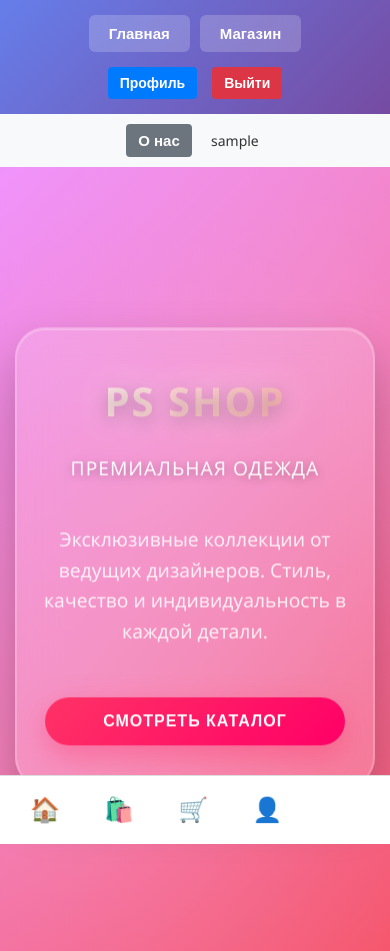
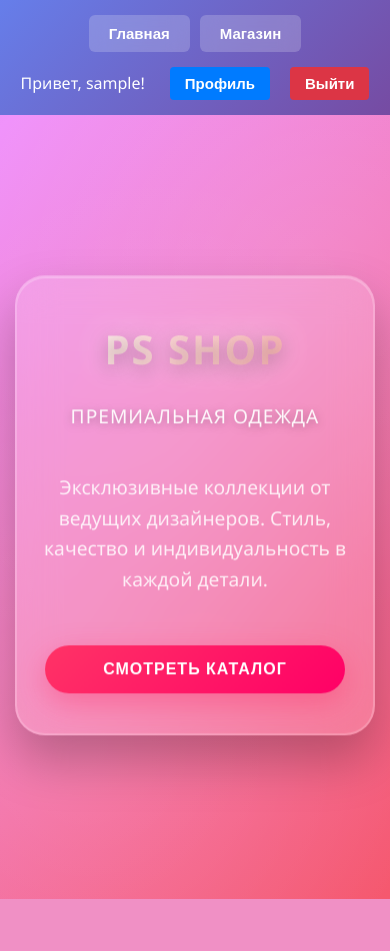
Before and after one commit to Kozeev21/PS-SHOP, a Flask app: page / in a window 390 px wide. After the commit the page ends 899 px from the top, so only its background shows below. Run offline with Flask 3, Linux system fonts and the light colour scheme; the visitor is signed in with stand-in values (Sample User, id 1).

Commit message:
Добавил адаптивность для мобилок

```diff
--- a/templates/base.html
+++ b/templates/base.html
@@ -1,47 +1,35 @@
 <!DOCTYPE html>
-<html lang="ru">
+<html>
 <head>
     <meta charset="UTF-8">
-    <meta name="viewport" content="width=device-width, initial-scale=1.0, maximum-scale=1.0, user-scalable=no">
-    <meta name="apple-mobile-web-app-capable" content="yes">
-    <meta name="apple-mobile-web-app-status-bar-style" content="black-translucent">
-    <meta name="theme-color" content="#667eea">
+    <meta name="viewport" content="width=device-width, initial-scale=1.0">
     <title>Магазин одежды</title>
     <!-- ПРАВИЛЬНЫЙ ПУТЬ К CSS -->
     <link rel="stylesheet" href="{{ url_for('static', filename='style.css') }}">
-    <style>
-        /* Инлайн стили для быстрой загрузки */
-        .mobile-only { display: none; }
-        @media (max-width: 768px) {
-            .desktop-only { display: none !important; }
-            .mobile-only { display: block !important; }
-        }
-    </style>
 </head>
 <body>
     <div id="top-bar">
         <div id="menu">
             <button class="main-page" onclick="window.location.href='/'">Главная</button>
             <button class="shop-page" onclick="window.location.href='/shop'">Магазин</button>
-            <button class="about-page desktop-only" onclick="window.location.href='/about'">О нас</button>
         </div>
 
         <div id="user-section">
             {% if session.get('user_id') %}
-                <span style="margin-right: 10px; font-size: 14px;" class="desktop-only">
+                <span style="margin-right: 15px;">
                     Привет, {{ session.get('user_name', 'Пользователь') }}!
                 </span>
-                <button onclick="window.location.href='/profile'" style="margin-right: 5px; background-color: #007bff; color: white; padding: 8px 12px; border-radius: 4px; border: none; cursor: pointer; font-size: 14px;">
+                <button onclick="window.location.href='/profile'" style="margin-right: 10px; background-color: #007bff; color: white; padding: 8px 15px; border-radius: 4px; border: none; cursor: pointer;">
                     Профиль
                 </button>
-                <button onclick="window.location.href='/logout'" style="background-color: #dc3545; color: white; padding: 8px 12px; border-radius: 4px; border: none; cursor: pointer; font-size: 14px;">
+                <button onclick="window.location.href='/logout'" style="background-color: #dc3545; color: white; padding: 8px 15px; border-radius: 4px; border: none; cursor: pointer;">
                     Выйти
                 </button>
             {% else %}
-                <button onclick="window.location.href='/login'" style="margin-right: 5px; background-color: #007bff; color: white; padding: 8px 12px; border-radius: 4px; border: none; cursor: pointer; font-size: 14px;">
+                <button onclick="window.location.href='/login'" style="margin-right: 10px; background-color: #007bff; color: white; padding: 8px 15px; border-radius: 4px; border: none; cursor: pointer;">
                     Войти
                 </button>
-                <button onclick="window.location.href='/register'" style="background-color: #28a745; color: white; padding: 8px 12px; border-radius: 4px; border: none; cursor: pointer; font-size: 14px;">
+                <button onclick="window.location.href='/register'" style="background-color: #28a745; color: white; padding: 8px 15px; border-radius: 4px; border: none; cursor: pointer;">
                     Регистрация
                 </button>
             {% endif %}
@@ -50,9 +38,9 @@
 
     {% with messages = get_flashed_messages(with_categories=true) %}
         {% if messages %}
-            <div class="flash-messages">
+            <div style="max-width: 800px; margin: 20px auto; padding: 0 20px;">
                 {% for category, message in messages %}
-                    <div class="flash {{ category }}">
+                    <div>
                         {{ message }}
                     </div>
                 {% endfor %}
@@ -60,66 +48,6 @@
         {% endif %}
     {% endwith %}
 
-    <!-- Мобильное меню (опционально) -->
-    <div class="mobile-only" style="display: none; padding: 10px; background: #f8f9fa; text-align: center;">
-        <button onclick="window.location.href='/about'" style="margin: 0 5px; padding: 8px 12px; background: #6c757d; color: white; border: none; border-radius: 4px;">
-            О нас
-        </button>
-        {% if session.get('user_id') %}
-            <span style="margin: 0 10px; font-size: 14px;">
-                {{ session.get('user_name', 'Пользователь') }}
-            </span>
-        {% endif %}
-    </div>
-
     {% block content %}{% endblock %}
-
-    <!-- Мобильный футер -->
-    <div class="mobile-only" style="position: fixed; bottom: 0; left: 0; right: 0; background: white; border-top: 1px solid #ddd; padding: 10px; display: flex; justify-content: space-around; z-index: 1000;">
-        <button onclick="window.location.href='/'" style="background: none; border: none; font-size: 24px;">🏠</button>
-        <button onclick="window.location.href='/shop'" style="background: none; border: none; font-size: 24px;">🛍️</button>
-        <button onclick="window.location.href='/cart'" style="background: none; border: none; font-size: 24px;">🛒</button>
-        <button onclick="window.location.href='/profile'" style="background: none; border: none; font-size: 24px;">👤</button>
-    </div>
-
-    <script>
-        // Адаптивный JS
-        document.addEventListener('DOMContentLoaded', function() {
-            // Определяем мобильное устройство
-            const isMobile = /iPhone|iPad|iPod|Android/i.test(navigator.userAgent);
-
-            if (isMobile) {
-                document.body.classList.add('mobile-device');
-
-                // Увеличиваем тач-таргеты
-                document.querySelectorAll('button, a').forEach(el => {
-                    el.style.minHeight = '44px';
-                    el.style.minWidth = '44px';
-                });
-
-                // Показываем мобильное меню
-                document.querySelectorAll('.mobile-only').forEach(el => {
-                    el.style.display = 'block';
-                });
-            }
-
-            // Обновляем кнопку корзины для мобилок
-            function updateMobileCartButton() {
-                let total = 0;
-                for (let key in localStorage) {
-                    if (key.startsWith('product_quantity_')) {
-                        total += parseInt(localStorage.getItem(key)) || 0;
-                    }
-                }
-
-                const mobileCartBtn = document.querySelector('[onclick*="cart"]');
-                if (mobileCartBtn && total > 0) {
-                    mobileCartBtn.innerHTML = `🛒<span style="position: absolute; top: -5px; right: -5px; background: red; color: white; border-radius: 50%; width: 20px; height: 20px; font-size: 12px; display: flex; align-items: center; justify-content: center;">${total}</span>`;
-                }
-            }
-
-            updateMobileCartButton();
-        });
-    </script>
 </body>
 </html>
```
Also changed, not shown: static/scripts/shop.js (+0 -57 lines).
